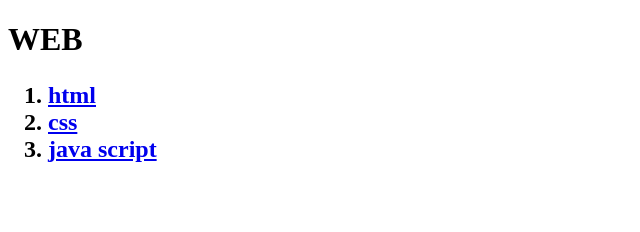
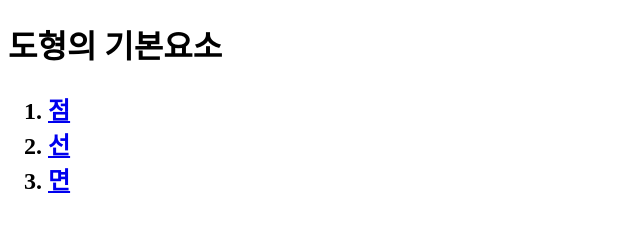
Before and after one commit to taew8/study, a plain HTML site: page index.html in a window 1280 px wide. Shown: the whole page, without its empty margins (0-640 px from the left). Drawn offline with Linux system fonts and the light colour scheme.

Commit message:
Add files via upload

```diff
--- a/index.html
+++ b/index.html
@@ -1,14 +1,14 @@
 <!doctype html>
 <html>
 <head>
-  <title>welcome html</title>
+  <title>도형의 기본요소</title>
   <meta charset="utf-8">
 </head>
 <body>
-<h1>WEB</h1>
-<h2><ol>
-  <li><a href="1.html" target="_blank">html</a></li>
-  <li><a href="2.html" target="_blank">css</a></li>
-  <li><a href="3.html" target="_blank">java script</a></li>
-</ol></h2>
+  <h1>도형의 기본요소</h1>
+  <h2><ol>
+    <li><a href="점.html" target="_blank">점</a></li>
+    <li><a href="선.html" target="_blank">선</a></li>
+    <li><a href="선.html" target="_blank">면</a></li>
+  </ol></h2>
 </body>
```
Also changed, not shown: 점.html (added, +20 -0 lines), 점.png (added).
